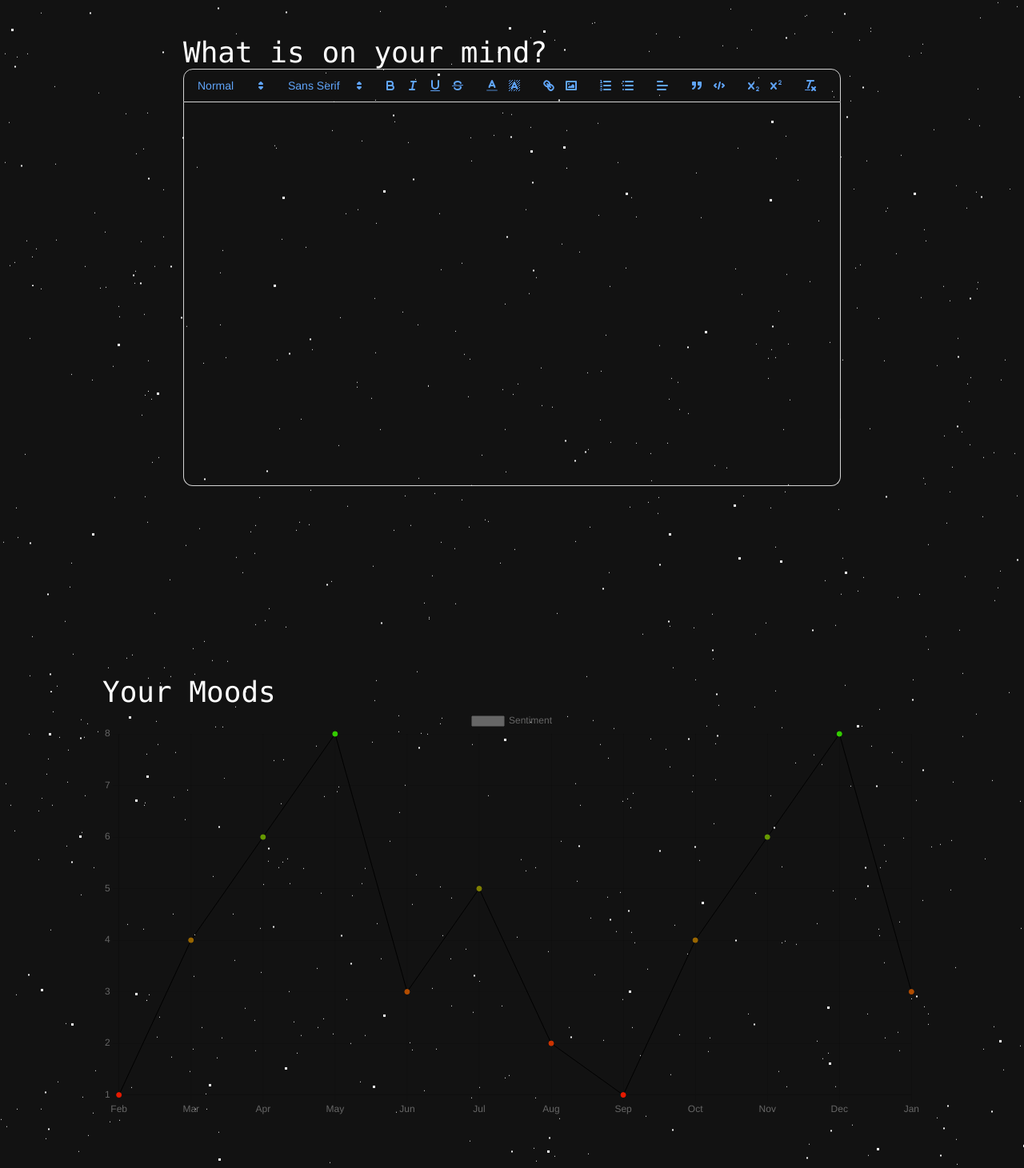
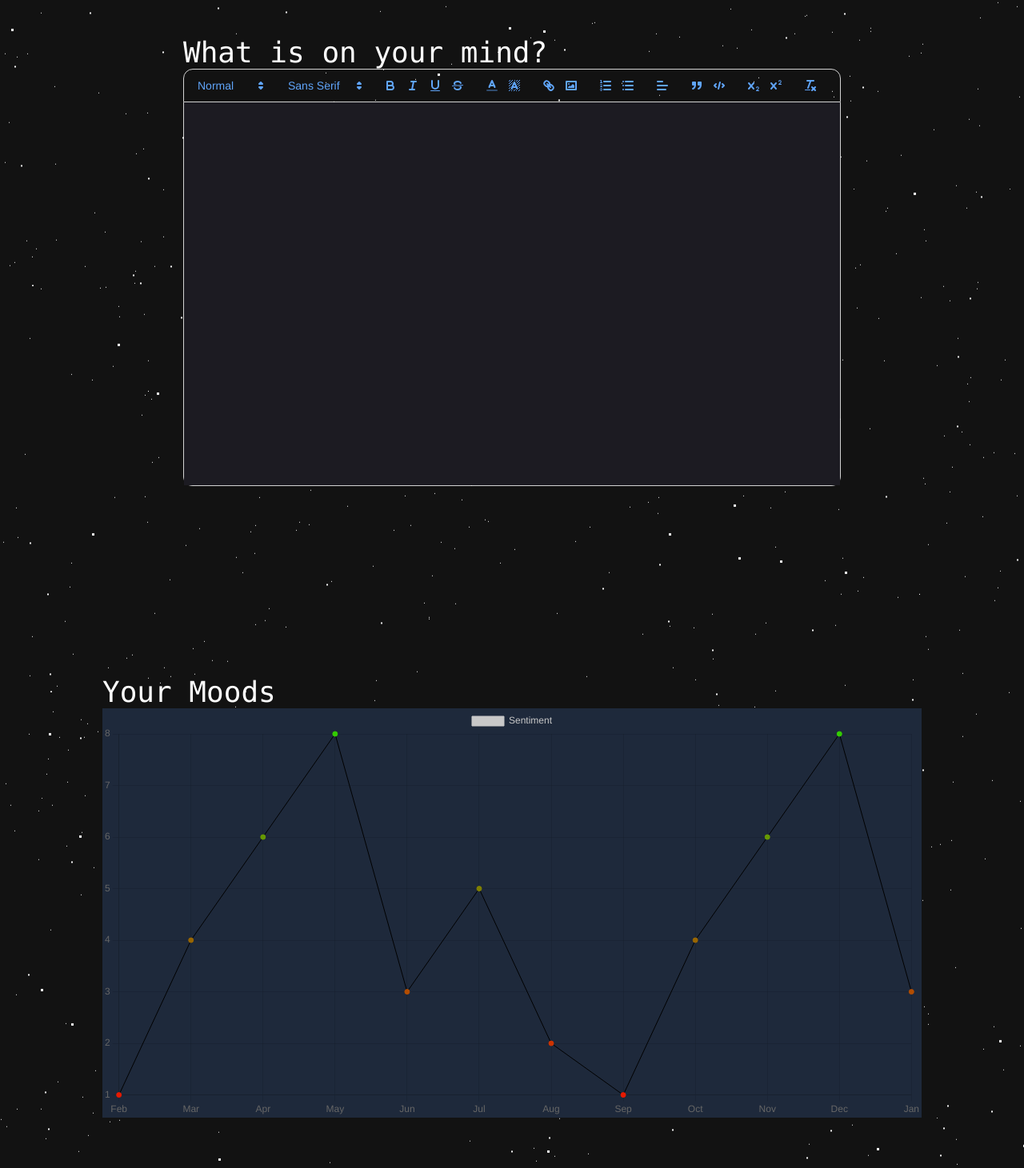
Before and after one commit to abeeto/BCHacks2024, a Next.js app in the folder space-journal/: page / in a window 1280 px wide. Shown: the part 1554-3015 px from the top of the page at 80% size. Built offline with nearby package versions, Linux system fonts and the light colour scheme.

Commit message:
transparency fixes

```diff
--- a/space-journal/src/app/dashboard.tsx
+++ b/space-journal/src/app/dashboard.tsx
@@ -1,6 +1,7 @@
 'use client';
 import React, { useRef, useEffect } from 'react';
 import { Chart, registerables } from 'chart.js';
+import './styles/graphs.css';
 
 Chart.register(...registerables);
 
@@ -56,6 +57,15 @@ const Dashboard = () => {
             const newChartInstance = new Chart<"line", number[], string>(chartContainer.current, {
                 type: 'line',
                 data: sentimentData,
+                options: {
+                    plugins: {
+                        legend: {
+                            labels: {
+                                color: 'rgb(200,200,200)',
+                            }
+                        }
+                    }
+                }
             });
 
             chartRef.current = newChartInstance;
@@ -66,7 +76,7 @@ const Dashboard = () => {
         <div className="flex min-h-screen flex-col items-center justify-between .h-screen w-4/5">
             <div id="dashboard" className="align-top w-[80vw]">
                 <h2 className='text-4xl pr-2'>Your Moods</h2>
-                <canvas ref={chartContainer} />
+                <canvas id='chart1' className='' ref={chartContainer} />
             </div>
         </div>
     );
--- /dev/null
+++ b/space-journal/src/app/styles/graphs.css
@@ -0,0 +1,5 @@
+#chart1 {
+    z-index: 999;
+    position: relative;
+    background-color: hsl(var(--secondary));
+}
--- a/space-journal/src/app/styles/textbox.css
+++ b/space-journal/src/app/styles/textbox.css
@@ -167,3 +167,9 @@ of the default styles for the quill editor (specifically the "snow" styles). */
     background-color: hsl(var(--secondary));
     box-shadow: var(--toolbar-text-color/50) 0 2px 8px;
 }
+
+#journal .ql-editor {
+    background-color: #1c1b22;
+    z-index: 999;
+    position: relative;
+}
```
